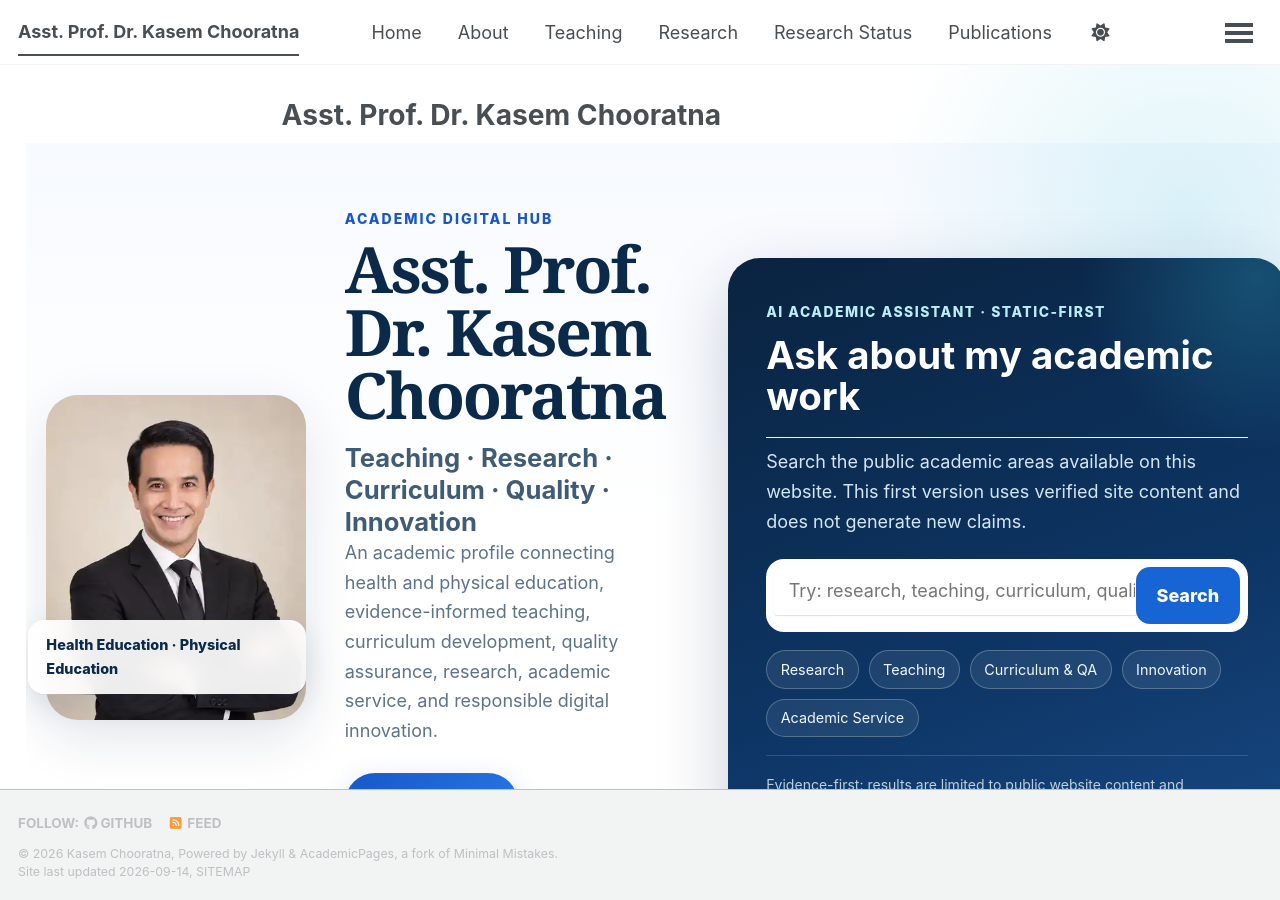
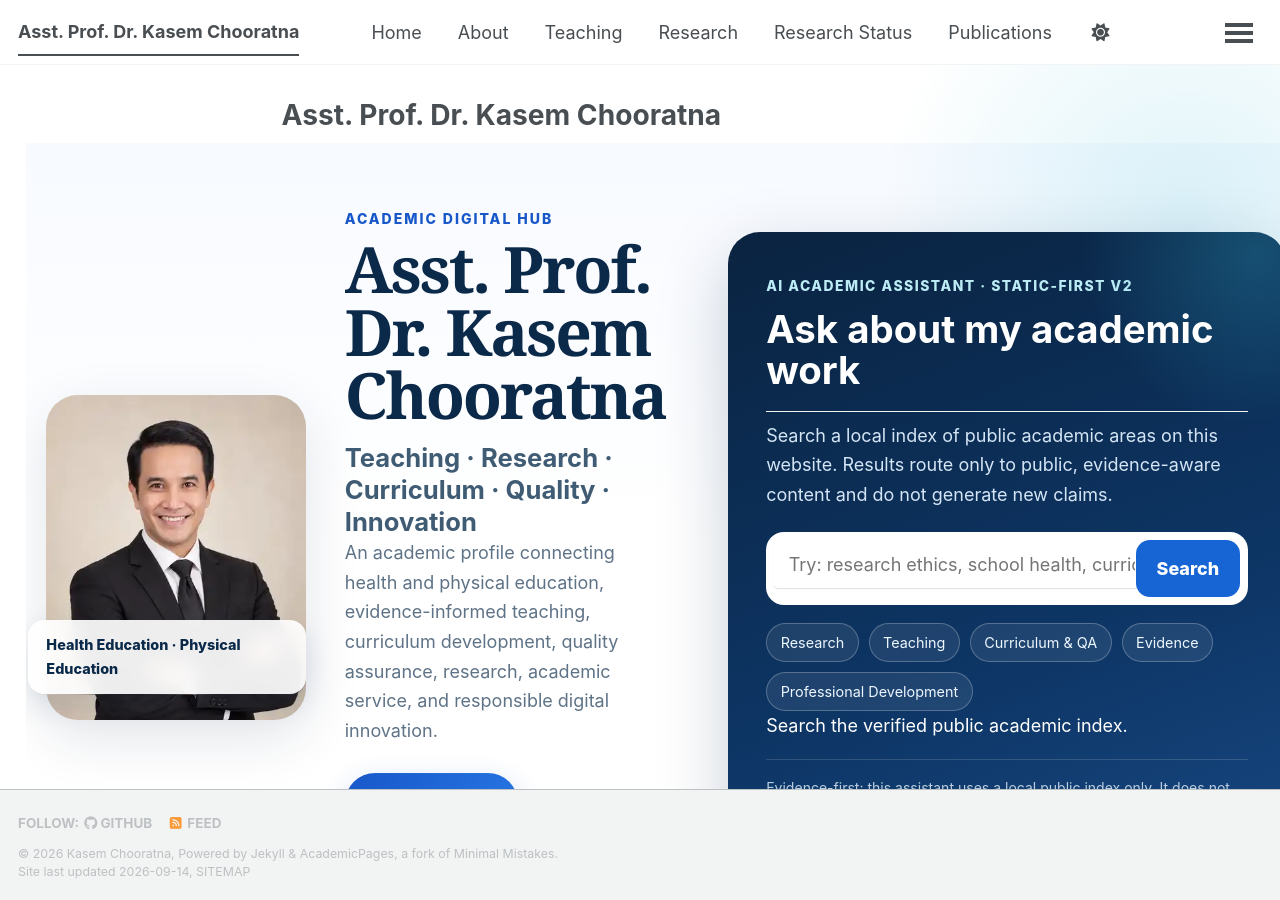
Before and after one commit to kasemch/kasemch.github.io, a Jekyll site: the page built from _pages/home.md, in a window 1280 px wide and 900 px high. Built offline with Jekyll 4.4.1, drawn with Linux system fonts in a browser that asks for light colours; a style sheet for code colours, icons or effects is not loaded; some of the changed text lies outside the part shown.

Commit message:
Integrate Static AI v2 results and completed Option 17A routes on Home

```diff
--- a/_pages/home.md
+++ b/_pages/home.md
@@ -15,7 +15,7 @@ classes: wide
     <section class="oa-hero" aria-labelledby="home-title">
       <div class="oa-profile">
         <div class="oa-portrait-wrap">
-          <img class="oa-portrait" src="./images/profile-approved-01.webp" alt="Formal portrait of Asst. Prof. Dr. Kasem Chooratna">
+          <img class="oa-portrait" src="./images/profile-approved-01.webp" alt="Formal portrait of Asst. Prof. Dr. Kasem Chooratna" width="800" height="1000" decoding="async">
           <div class="oa-badge">Health Education · Physical Education</div>
         </div>
         <div>
@@ -30,21 +30,25 @@ classes: wide
       </div>
 
       <aside class="oa-ai-panel" aria-labelledby="ask-ai-title">
-        <div class="oa-ai-label">AI Academic Assistant · Static-first</div>
+        <div class="oa-ai-label">AI Academic Assistant · Static-first v2</div>
         <h2 id="ask-ai-title">Ask about my academic work</h2>
-        <p>Search the public academic areas available on this website. This first version uses verified site content and does not generate new claims.</p>
+        <p>Search a local index of public academic areas on this website. Results route only to public, evidence-aware content and do not generate new claims.</p>
         <div class="oa-search" role="search">
-          <input type="search" data-oa-search aria-label="Search academic areas" placeholder="Try: research, teaching, curriculum, quality, innovation…">
+          <input type="search" data-oa-search aria-label="Search public academic records" placeholder="Try: research ethics, school health, curriculum, publications…">
           <button type="button" data-oa-search-button>Search</button>
         </div>
         <div class="oa-suggestions" aria-label="Suggested searches">
           <button type="button" data-oa-suggestion="research">Research</button>
           <button type="button" data-oa-suggestion="teaching">Teaching</button>
-          <button type="button" data-oa-suggestion="curriculum">Curriculum &amp; QA</button>
-          <button type="button" data-oa-suggestion="innovation">Innovation</button>
-          <button type="button" data-oa-suggestion="community">Academic Service</button>
+          <button type="button" data-oa-suggestion="curriculum quality">Curriculum &amp; QA</button>
+          <button type="button" data-oa-suggestion="evidence">Evidence</button>
+          <button type="button" data-oa-suggestion="professional development">Professional Development</button>
         </div>
-        <div class="oa-ai-note">Evidence-first: results are limited to public website content and navigation metadata in this release.</div>
+        <div class="oa-ai-response" aria-live="polite">
+          <div class="oa-ai-status" data-oa-ai-status>Search the verified public academic index.</div>
+          <div class="oa-ai-results" data-oa-ai-results></div>
+        </div>
+        <div class="oa-ai-note">Evidence-first: this assistant uses a local public index only. It does not call an external AI service, access private files, or generate new biographical or academic claims.</div>
       </aside>
     </section>
 
@@ -52,7 +56,7 @@ classes: wide
       <a class="oa-metric" href="./publications/"><span><strong>Publications</strong><span>Scholarly outputs on this site</span></span><b>{{ publication_count }}</b></a>
       <a class="oa-metric" href="./teaching/"><span><strong>Teaching</strong><span>Courses &amp; learning practice</span></span><b>→</b></a>
       <a class="oa-metric" href="./curriculum-quality/"><span><strong>Curriculum &amp; QA</strong><span>Alignment &amp; improvement</span></span><b>→</b></a>
-      <a class="oa-metric" href="./innovation-projects/"><span><strong>Innovation</strong><span>Digital academic projects</span></span><b>→</b></a>
+      <a class="oa-metric" href="./evidence-explorer/"><span><strong>Evidence</strong><span>Traceable public sources</span></span><b>→</b></a>
     </nav>
   </div>
 
@@ -67,9 +71,10 @@ classes: wide
         <article class="oa-card oa-card-wide" data-oa-card data-keywords="research publications health movement physical activity wellbeing evidence"><div class="oa-card-icon">R</div><h3>Research &amp; Publications</h3><p>Public academic outputs and research directions across health, movement, education and applied inquiry.</p><a href="./research/">Explore research →</a></article>
         <article class="oa-card" data-oa-card data-keywords="curriculum quality qa plo clo mapping aun quality assurance"><div class="oa-card-icon">Q</div><h3>Curriculum &amp; Quality</h3><p>Outcome-based curriculum design, learning-outcome alignment, evaluation and continuous improvement.</p><a href="./curriculum-quality/">Explore curriculum &amp; QA →</a></article>
         <article class="oa-card" data-oa-card data-keywords="innovation ai digital systems academic technology github learning"><div class="oa-card-icon">AI</div><h3>Digital Innovation</h3><p>Responsible AI and digital systems supporting academic work, learning and evidence management.</p><a href="./innovation-projects/">Explore innovation →</a></article>
-        <article class="oa-card" data-oa-card data-keywords="community academic service health promotion professional development outreach"><div class="oa-card-icon">S</div><h3>Academic Service &amp; Community</h3><p>Academic knowledge applied to health promotion, professional development and community-oriented initiatives.</p><a href="./about/">View profile &amp; service →</a></article>
-        <article class="oa-card" data-oa-card data-keywords="professional development certificate psf standards leadership academic"><div class="oa-card-icon">P</div><h3>Professional Development</h3><p>Professional learning, academic leadership and continuing development connected to teaching and quality.</p><a href="./cv/">View academic CV →</a></article>
-        <div class="oa-empty" data-oa-empty role="status" aria-live="polite">No matching public academic content was found. Try a broader term or use the main navigation.</div>
+        <article class="oa-card" data-oa-card data-keywords="evidence sources verified traceable academic"><div class="oa-card-icon">E</div><h3>Evidence Explorer</h3><p>Selected public academic claims connected to traceable evidence and source records.</p><a href="./evidence-explorer/">Explore evidence →</a></article>
+        <article class="oa-card" data-oa-card data-keywords="knowledge map connected domains health education physical education"><div class="oa-card-icon">K</div><h3>Academic Knowledge Map</h3><p>Explore relationships among public academic domains represented on this website.</p><a href="./knowledge-map/">Explore knowledge map →</a></article>
+        <article class="oa-card" data-oa-card data-keywords="professional development credential certificate research ethics integrity training"><div class="oa-card-icon">P</div><h3>Professional Development</h3><p>Selected verified professional learning and research ethics or integrity credentials suitable for public disclosure.</p><a href="./professional-development/">Explore professional development →</a></article>
+        <article class="oa-card" data-oa-card data-keywords="community academic service health promotion outreach"><div class="oa-card-icon">S</div><h3>Academic Service &amp; Community</h3><p>Academic knowledge applied to health promotion, professional development and community-oriented initiatives.</p><a href="./about/">View profile &amp; service →</a></article>
       </div>
     </div>
   </section>
@@ -83,7 +88,7 @@ classes: wide
           <li><strong>Research &amp; Publications</strong><span class="oa-pill">Public collection</span></li>
           <li><strong>Teaching Portfolio</strong><span class="oa-pill">Verified where documented</span></li>
           <li><strong>Curriculum &amp; Quality</strong><span class="oa-pill">Evidence-first</span></li>
-          <li><strong>Innovation Projects</strong><span class="oa-pill">Public-safe only</span></li>
+          <li><strong>Professional Development</strong><span class="oa-pill">Verified records</span></li>
         </ul>
         <a class="oa-btn oa-btn-soft" href="./evidence-explorer/">Open Evidence Explorer →</a>
       </article>
@@ -95,6 +100,7 @@ classes: wide
           <div class="oa-node"><strong>Curriculum &amp; QA</strong><span>Alignment · evaluation · improvement</span></div>
           <div class="oa-node"><strong>Digital Innovation</strong><span>Responsible AI · academic systems</span></div>
         </div>
+        <a class="oa-btn oa-btn-soft" href="./knowledge-map/">Open Knowledge Map →</a>
       </article>
     </div>
   </section>
```
